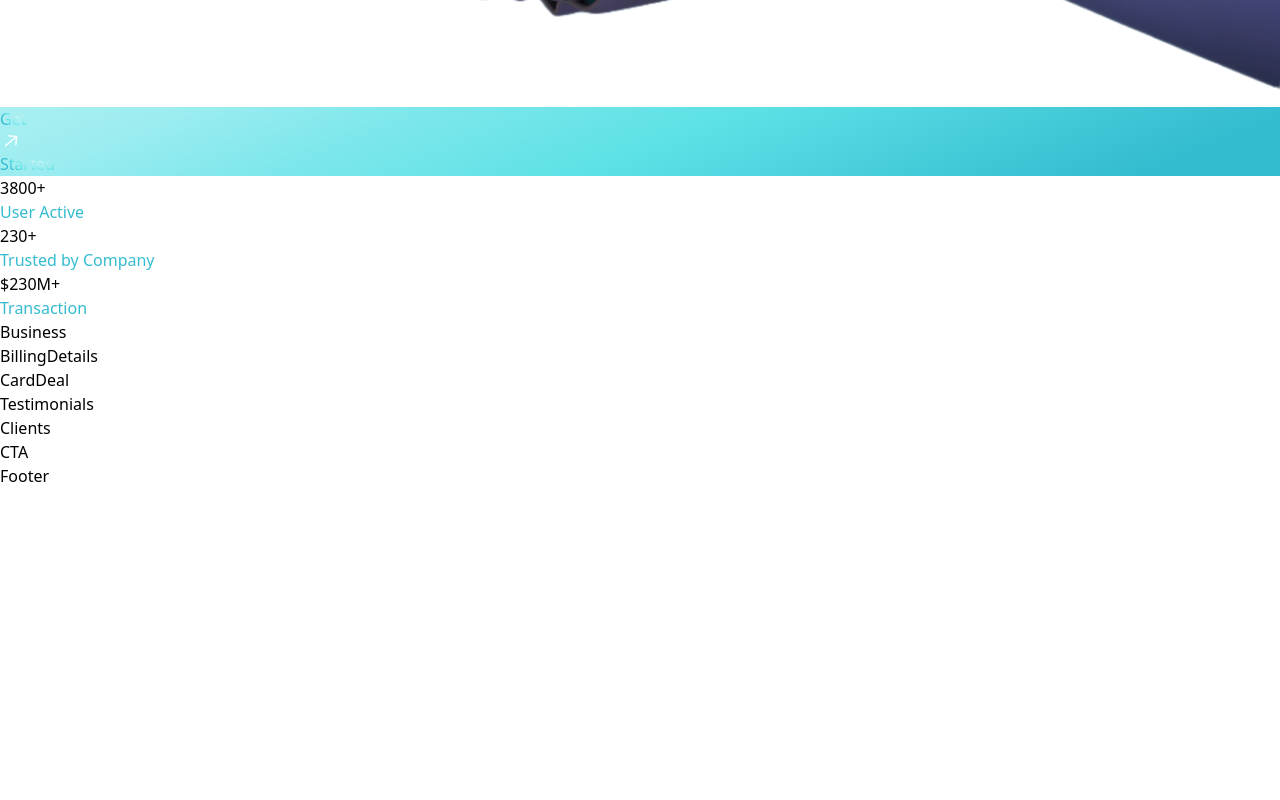
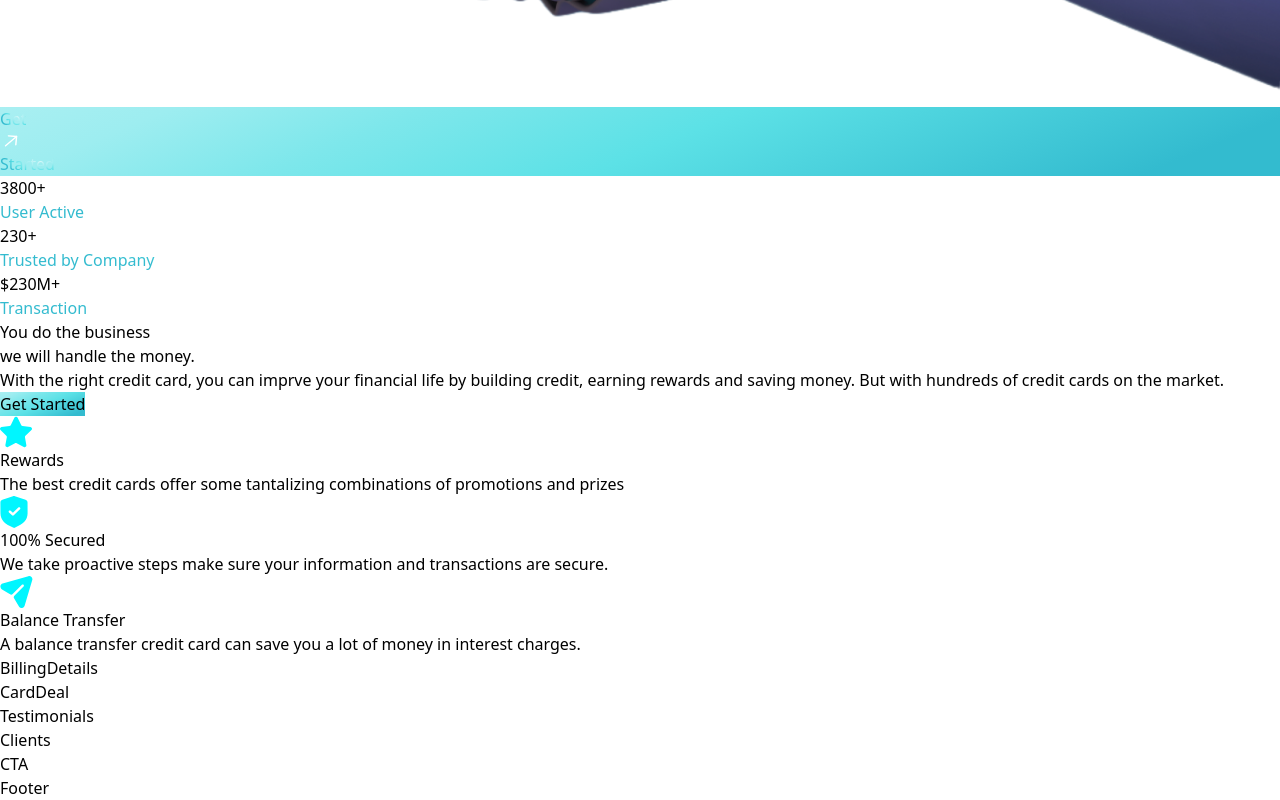
Before and after one commit to meghuraval/modern-bank-app, a React app in the folder bank_modern_app/: page / in a window 1280 px wide. Shown: the part 1681-2481 px from the top of the page. Before the commit the page ends 2169 px from the top, so only its background shows below. Built offline with nearby package versions, Linux system fonts and the light colour scheme; the HTML template or start-up script is replaced by a standard one.

Commit message:
finished business section and the button section along with feature card section

```diff
--- a/bank_modern_app/src/components/Business.jsx
+++ b/bank_modern_app/src/components/Business.jsx
@@ -1,8 +1,57 @@
+/* eslint-disable react/prop-types */
 // eslint-disable-next-line no-unused-vars
 import React from "react";
+import { features } from "../constants";
+import styles, { layout } from "../style";
+import Button from "./Button";
+
+const FeatureCard = ({ icon, title, content, index }) => {
+  return (
+    <div
+      className={`flex flex-row p-6 rounded-[20px] ${
+        index !== features.length - 1 ? "mb-6" : "mb-0"
+      } feature-card`}
+    >
+      <div
+        className={`w-[64px] h-[64px] rounded-full ${styles.flexCenter} bg-dimBlue`}
+      >
+        <img src={icon} alt="icon" className="w-[50%] h-[50%] object-contain" />
+      </div>
+      <div className="flex-1 flex-col flex ml-3">
+        <h4 className="font-poppins font-semibold text-white text-[18px] leading-[23px] mb-1">
+          {title}
+        </h4>
+        <p className="font-poppins font-normal text-dimWhite text-[16px] leading-[24px] mb-1">
+          {content}
+        </p>
+      </div>
+    </div>
+  );
+};
 
 const Business = () => {
-  return <div>Business</div>;
+  return (
+    <section id="features" className={layout.section}>
+      <div className={layout.sectionInfo}>
+        <h2 className={`${styles.heading2}`}>
+          You do the business
+          <br className="sm:block hidden" /> we will handle the money.
+        </h2>
+        <p className={`${styles.paragraph} max-w-[470px] mt-5`}>
+          With the right credit card, you can imprve your financial life by
+          building credit, earning rewards and saving money. But with hundreds
+          of credit cards on the market.
+        </p>
+        <Button styles="mt-10" />
+
+        <div className={`${layout.sectionImg} flex-col`}>
+          {features.map((feature, index) => (
+            <FeatureCard key={feature.id} {...feature} index={index} />
+          ))}
+        </div>
+      </div>
+    </section>
+  );
 };
 
 export default Business;
--- a/bank_modern_app/src/components/Button.jsx
+++ b/bank_modern_app/src/components/Button.jsx
@@ -1,8 +1,16 @@
+/* eslint-disable react/prop-types */
 // eslint-disable-next-line no-unused-vars
 import React from "react";
 
-const Button = () => {
-  return <div>Button</div>;
+const Button = ({ styles }) => {
+  return (
+    <button
+      type="button"
+      className={`${styles} py-4 px-6 bg-blue-gradient font-poppins font-medium text-[18px] text-primary outline-none hover:scale-105 rounded-lg`}
+    >
+      Get Started
+    </button>
+  );
 };
 
 export default Button;
--- a/bank_modern_app/src/components/Hero.jsx
+++ b/bank_modern_app/src/components/Hero.jsx
@@ -15,7 +15,7 @@
       >
         <div className="flex flex-row items-center py-[6px] px-4 bg-discount-gradient rounded-[10px] mb-2">
           <img src={discount} alt="discount" className="w-[32px] h-[32px]" />
-          <p className={`${styles.paragraph} m1-2`}>
+          <p className={`${styles.paragraph} ml-2`}>
             <span className="text-white">20%</span> Discount for{" "}
             <span className="text-white">1 month</span> Account
           </p>
```
